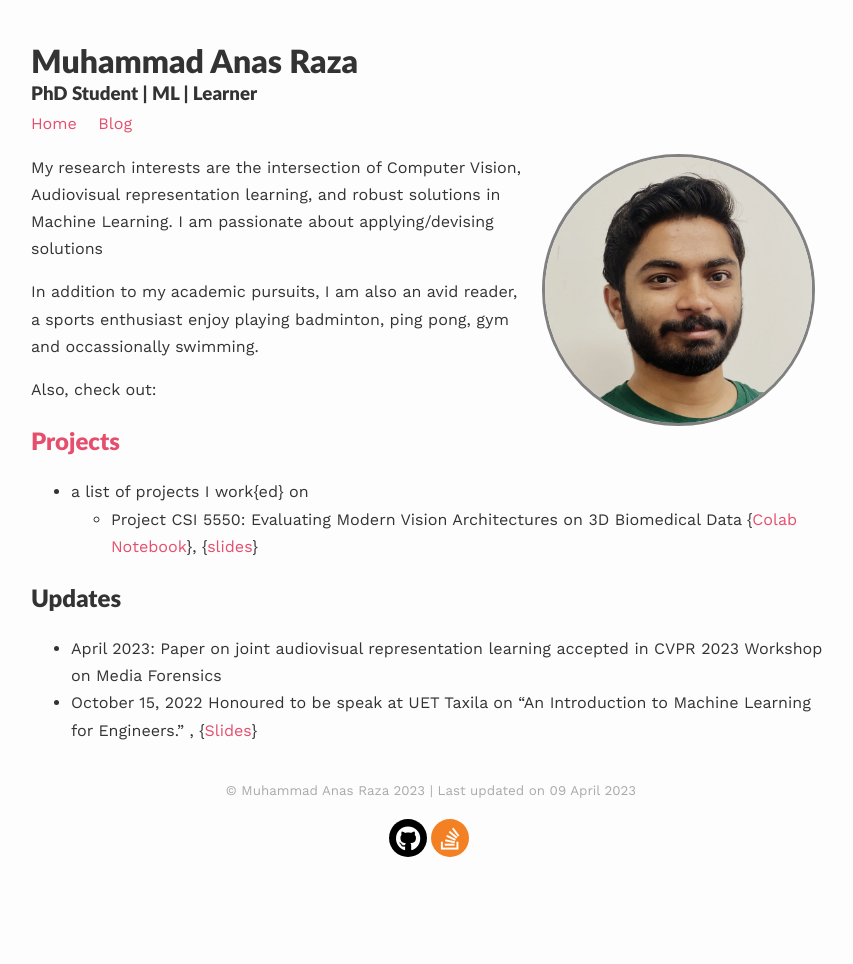
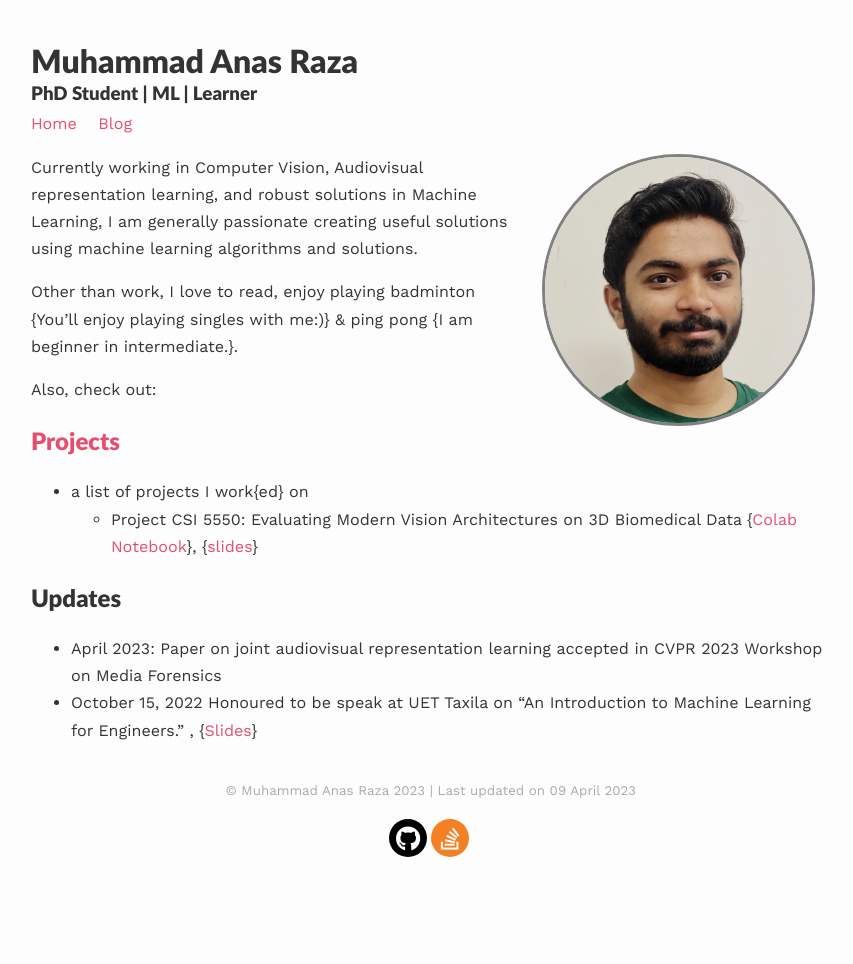
Before and after one commit to anas-rz/anas-rz.github.io, a Jekyll site: the page built from index.md, in a window 1280 px wide. Shown: the whole page, without its empty margins (209-1062 px from the left). Built offline with Jekyll 4.4.1, drawn with Linux system fonts in a browser that asks for light colours; nearby versions of some CDN libraries; a script that is not in the unit is left out.

Commit message:
Update index.md

```diff
--- a/index.md
+++ b/index.md
@@ -6,10 +6,10 @@ profile:
   image: profile.png
 published: true
 ---
+Currently working in Computer Vision, Audiovisual representation learning, and robust solutions in Machine Learning, I am generally passionate creating useful solutions using machine learning algorithms and solutions.
 
-My research interests are the intersection of Computer Vision, Audiovisual representation learning, and robust solutions in Machine Learning. I am passionate about applying/devising solutions
 
-In addition to my academic pursuits, I am also an avid reader, a sports enthusiast enjoy playing badminton, ping pong, gym and occassionally swimming.
+Other than work, I love to read, enjoy playing badminton {You'll enjoy playing singles with me:)} & ping pong {I am beginner in intermediate.}.
 
 Also, check out:
 
```
